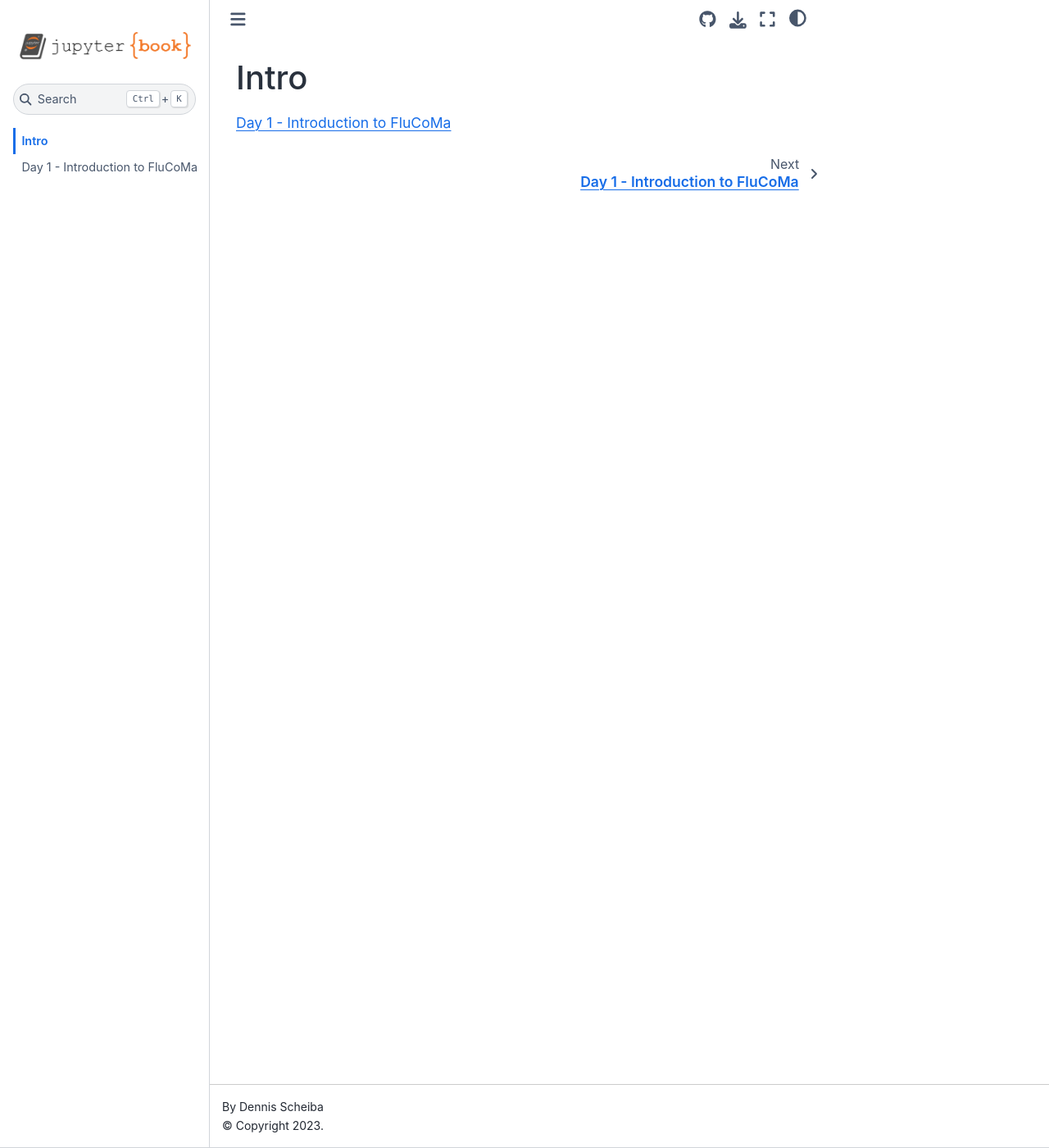
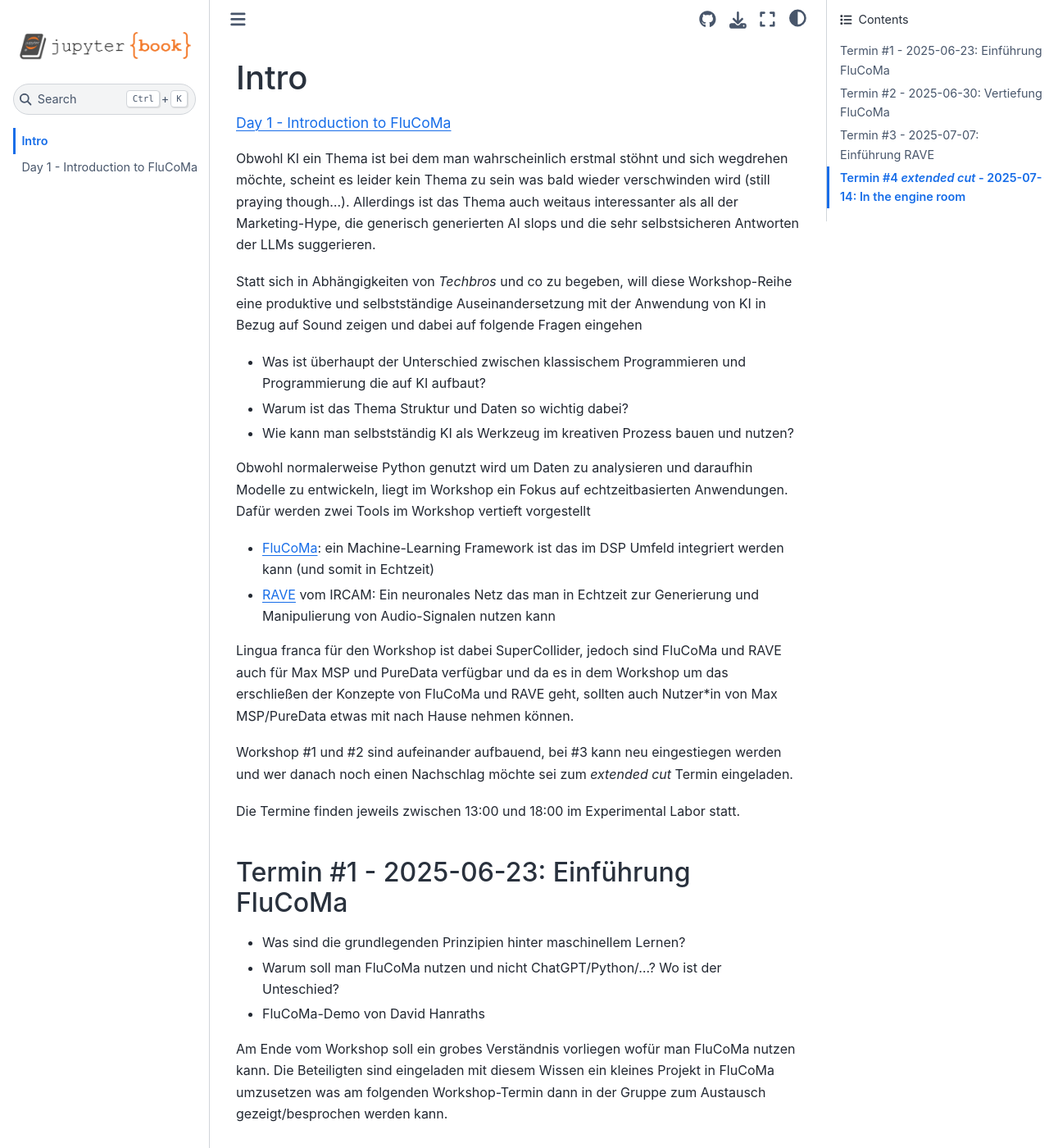
Before and after one commit to capital-G/musikinformatik-workshop-sose25, a Jupyter Book: the page built from intro.md, in a window 1280 px wide and 1400 px high. Shown: the whole window at 82% size. Built offline with Jupyter Book 1.0.4 settings and Sphinx 7.4.7 and the Sphinx Book theme 1.1.4, drawn with Linux system fonts in a browser that asks for light colours; pages that are not in the unit, such as notebooks, are missing from menus; some of the changed text lies outside the part shown.

Commit message:
add intro text

````diff
--- a/intro.md
+++ b/intro.md
@@ -2,3 +2,60 @@
 
 ```{tableofcontents}
 ```
+
+Obwohl KI ein Thema ist bei dem man wahrscheinlich erstmal stöhnt und sich wegdrehen möchte, scheint es leider kein Thema zu sein was bald wieder verschwinden wird (still praying though...).
+Allerdings ist das Thema auch weitaus interessanter als all der Marketing-Hype, die generisch generierten AI slops und die sehr selbstsicheren Antworten der LLMs suggerieren.
+
+Statt sich in Abhängigkeiten von _Techbros_ und co zu begeben, will diese Workshop-Reihe eine produktive und selbstständige Auseinandersetzung mit der Anwendung von KI in Bezug auf Sound zeigen und dabei auf folgende Fragen eingehen
+
+* Was ist überhaupt der Unterschied zwischen klassischem Programmieren und Programmierung die  auf KI aufbaut?
+* Warum ist das Thema Struktur und Daten so wichtig dabei?
+* Wie kann man selbstständig KI als Werkzeug im kreativen Prozess bauen und nutzen?
+
+Obwohl normalerweise Python genutzt wird um Daten zu analysieren und daraufhin Modelle zu entwickeln, liegt im Workshop ein Fokus auf echtzeitbasierten Anwendungen.
+Dafür werden zwei Tools im Workshop vertieft vorgestellt
+
+* [FluCoMa](https://www.flucoma.org/): ein Machine-Learning Framework ist das im DSP Umfeld integriert werden kann (und somit in Echtzeit)
+* [RAVE](https://github.com/acids-ircam/RAVE) vom IRCAM: Ein neuronales Netz das man in Echtzeit zur Generierung und Manipulierung von Audio-Signalen nutzen kann
+
+Lingua franca für den Workshop ist dabei SuperCollider, jedoch sind FluCoMa und RAVE auch für Max MSP und PureData verfügbar und da es in dem Workshop um das erschließen der Konzepte von FluCoMa und RAVE geht, sollten auch Nutzer\*in von Max MSP/PureData etwas mit nach Hause nehmen können.
+
+Workshop #1 und #2 sind aufeinander aufbauend, bei #3 kann neu eingestiegen werden und wer danach noch einen Nachschlag möchte sei zum *extended cut* Termin eingeladen.
+
+Die Termine finden jeweils zwischen 13:00 und 18:00 im Experimental Labor statt.
+
+## Termin #1 - 2025-06-23: Einführung FluCoMa
+
+* Was sind die grundlegenden Prinzipien hinter maschinellem Lernen?
+* Warum soll man FluCoMa nutzen und nicht ChatGPT/Python/...? Wo ist der Unteschied?
+* FluCoMa-Demo von David Hanraths
+
+Am Ende vom Workshop soll ein grobes Verständnis vorliegen wofür man FluCoMa nutzen kann.
+Die Beteiligten sind eingeladen mit diesem Wissen ein kleines Projekt in FluCoMa umzusetzen was am folgenden Workshop-Termin dann in der Gruppe zum Austausch gezeigt/besprochen werden kann.
+
+## Termin #2 - 2025-06-30: Vertiefung FluCoMa
+
+* Besprechung der Projekte
+* Vertiefung je nach Interessen
+
+## Termin #3 - 2025-07-07: Einführung RAVE
+
+RAVE ermöglicht die Verfremdung und Generierung von Klängen durch ein neuronales Netz in Echtzeit.
+Im Workshop wird gezeigt, wie man ein solches Modell in SuperCollider/Max MSP/... nutzen kann.
+
+* Was ist ein VAE?
+* Was ist ein latent space?
+* Welche akustischen Artefakte entstehen durch RAVE und warum?
+
+## Termin #4 _extended cut_ - 2025-07-14: In the engine room
+
+Die Nutzung von KI ist häufig an exklusive Resourcen gebunden.
+Wenn man eigene Modelle trainieren möchte ist es daher Default sich Computer mit Grafikkarten zu mieten statt zu kaufen.
+
+Der Fokus des Workshop wird auf "get your hands dirty" liegen, z.B.
+
+* Demo: Server mieten, einrichten und das trainieren von RAVE monitoren
+* Welche Tools gibt es für visuelle Daten (ComfyUI, ...)
+* Klärung von technischen Details bzgl. neuronalen Netzen/LLMs/... wie z.B. Unterschied zwischen stable difusion, transformer, ..., was ist huggingface?
+
+Falls danach noch Zeit übrig sein sollte können wir zusammen in den (Sonnen)untergang vibe-coden...
````
